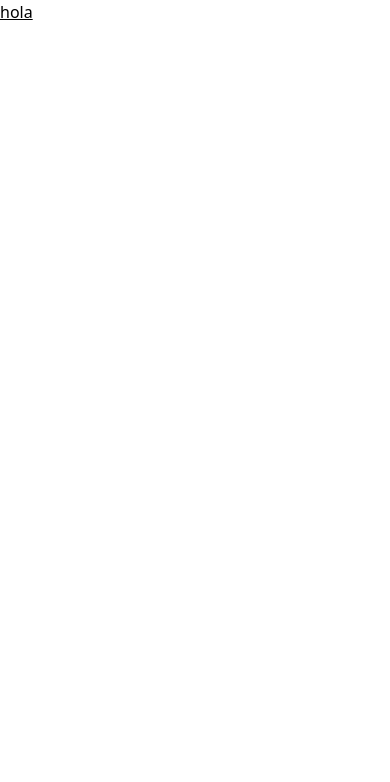
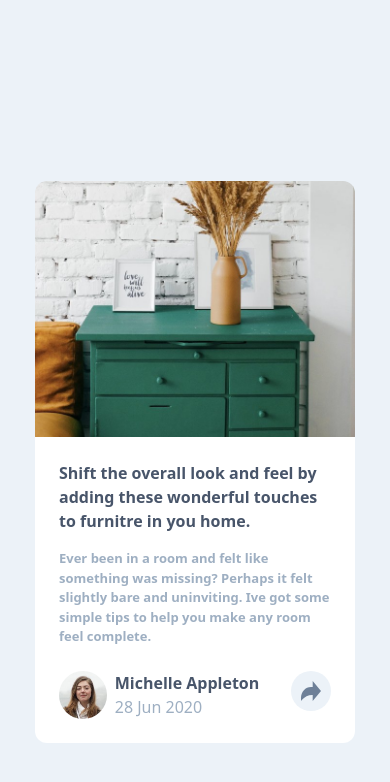
Before and after one commit to lingowmx/article-preview-component, a React (Vite) app: page / in a window 390 px wide. Shown: the top 782 px of the page. Built offline with nearby package versions, Linux system fonts and the light colour scheme.

Commit message:
mobile first OK

```diff
--- a/src/App.jsx
+++ b/src/App.jsx
@@ -1,14 +1,17 @@
+import './App.css'
+import { Article } from './components/Article'
+import { ImageDrawers } from './components/ImageDrawers'
 
-import './App.css'
 
 function App() {
 
 
   return (
-    <>
-        <h1 className='underline'>hola</h1>
-
-    </>
+    <div className='bg-nightGrayishBlue flex justify-center items-center h-screen
+    flex-col'>
+      <ImageDrawers />
+      <Article />
+    </div>
   )
 }
 
--- /dev/null
+++ b/src/components/Article.jsx
@@ -0,0 +1,25 @@
+import avatar from "../../images/avatar-michelle.jpg"
+import iconButton from "../../images/icon-share.svg"
+export const Article = () => {
+  return (
+    <div className="bg-white p-6 w-80 h-auto rounded-b-xl" >
+      <h1 className="font-semibold text-veryDarkGrayishBlue text-base mb-4">Shift the overall look and feel by adding these
+        wonderful touches to furnitre in you home.</h1>
+      <p className="text-grayishBlue font-semibold text-[13px] mb-6">
+        Ever been in a room and felt like something was missing?
+        Perhaps it felt slightly bare and uninviting. Ive got some simple
+        tips to help you make any room feel complete.
+      </p>
+      <div className="flex justify-between">
+        <img src={avatar} alt="avatar-Michelle" className="rounded-full w-12 h-12" />
+        <div className="flex flex-col mr-6">
+          <h2 className="font-semibold text-veryDarkGrayishBlue">Michelle Appleton</h2>
+          <p className="text-grayishBlue">28 Jun 2020</p>
+        </div>
+        <button className="w-10 h-10 bg-nightGrayishBlue flex justify-center items-center rounded-full">
+          <img src={iconButton} alt="share-icon" className="w-5 h-5"/>
+        </button>
+      </div>
+    </div>
+  )
+}
--- /dev/null
+++ b/src/components/ImageDrawers.jsx
@@ -0,0 +1,9 @@
+import mainImage from "../../images/drawers.jpg"
+
+export const ImageDrawers = () => {
+  return (
+    <div className="w-80 mt-20">
+      <img src={mainImage} alt="drawers-image" className="rounded-t-xl"/>
+    </div>
+  )
+}
```
